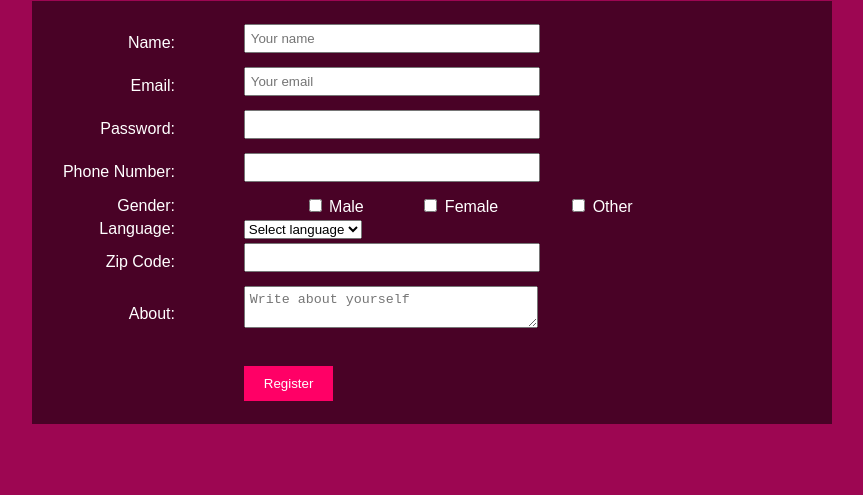
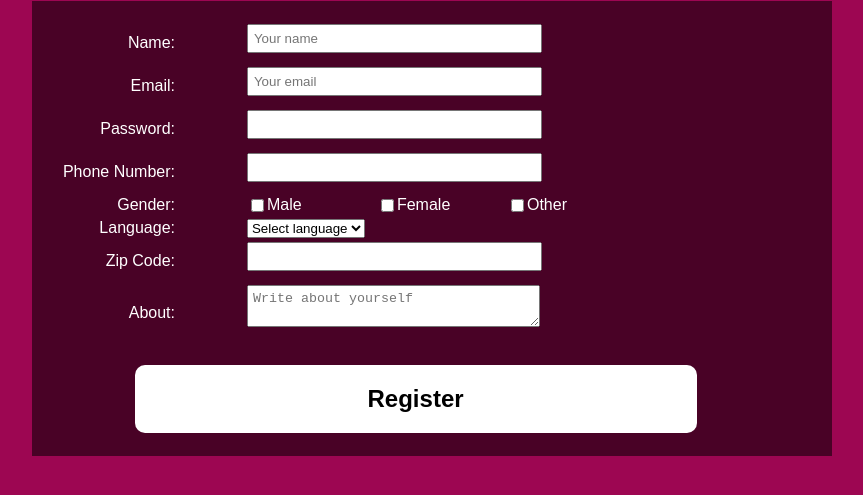
Before and after one commit to srihithas07/MERN_FS_Tasks, a plain HTML site: page task_7_css.html in a window 1280 px wide. Shown: the part 79-574 px from the top of the page, without its empty margins (208-1071 px from the left). Drawn offline with Linux system fonts and the light colour scheme.

Commit message:
Update task_7_css.html

```diff
--- a/task_7_css.html
+++ b/task_7_css.html
@@ -49,9 +49,8 @@
         }
 
         .gender-checkboxes {
-            width: 50%;
-            display: inline-block;
-            vertical-align: top;
+            display: flex; /* Use flexbox to align items in a row */
+            align-items: center; /* Vertically align items */
         }
 
         .gender-checkboxes label {
@@ -60,13 +59,19 @@
             margin-right: 10px;
         }
 
+        /* Updated button styles */
         input[type="submit"] {
             margin-top: 20px;
-            background-color: rgb(255, 0, 102);
-            color: white;
-            padding: 10px 20px;
+            background-color: white; /* Change button background color to white */
+            color: black; /* Change button text color to black */
+            padding: 20px 0;
+            margin-left: -20%;
             border: none;
+            width: 100%; /* Make the button cover the entire width */
             cursor: pointer;
+            font-size: 24px; /* Increase font size for better visibility */
+            font-weight: bold; /* Make the font bold */
+            border-radius: 10px; /* Add rounded corners */
         }
 
     </style>
@@ -93,7 +98,7 @@
             </tr>
             <tr class="gender-row">
                 <td><label>Gender:</label></td>
-                <td>
+                <td class="gender-checkboxes">
                     <label><input type="checkbox" name="gender" value="Male"> Male</label>
                     <label><input type="checkbox" name="gender" value="Female"> Female</label>
                     <label><input type="checkbox" name="gender" value="Other"> Other</label>
```
